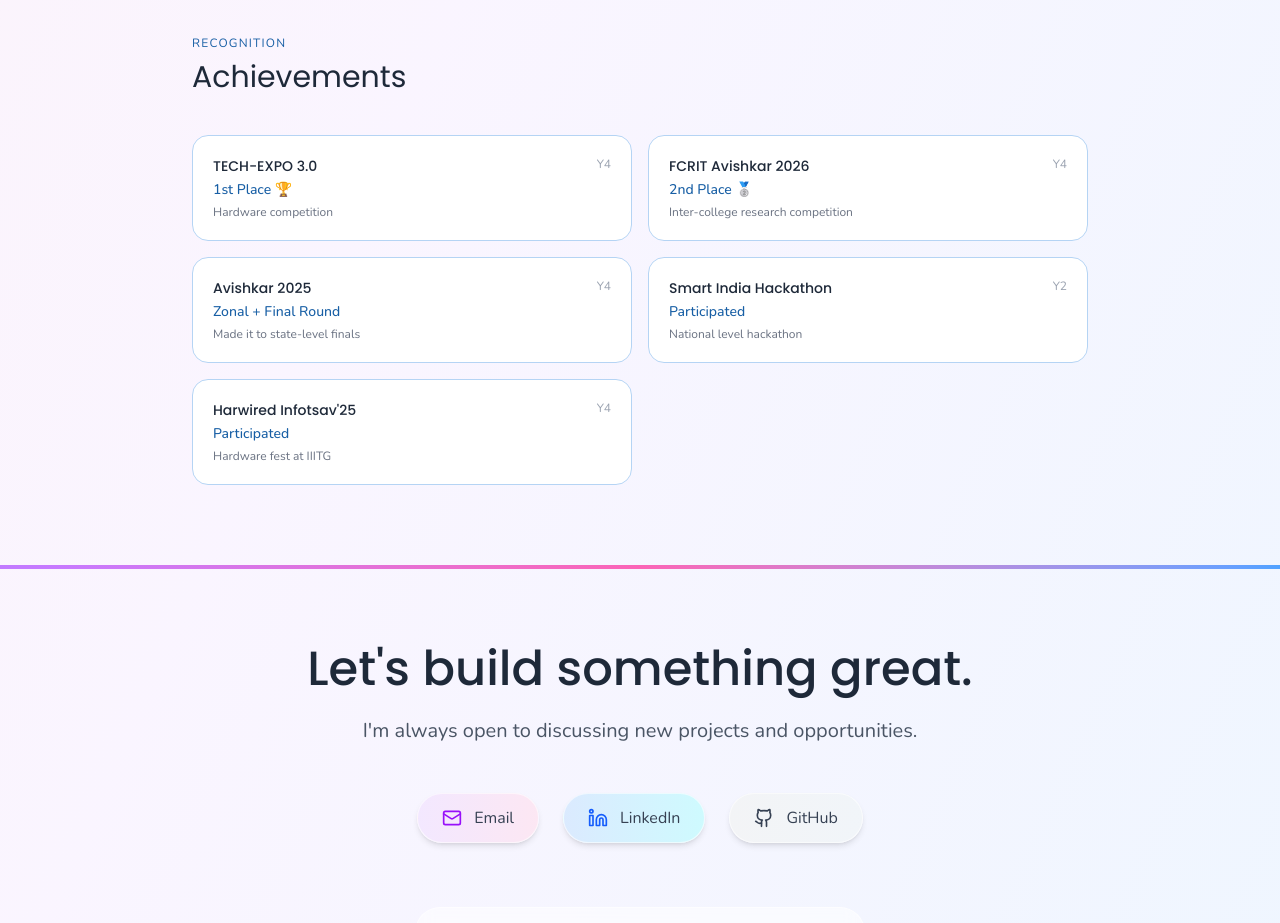
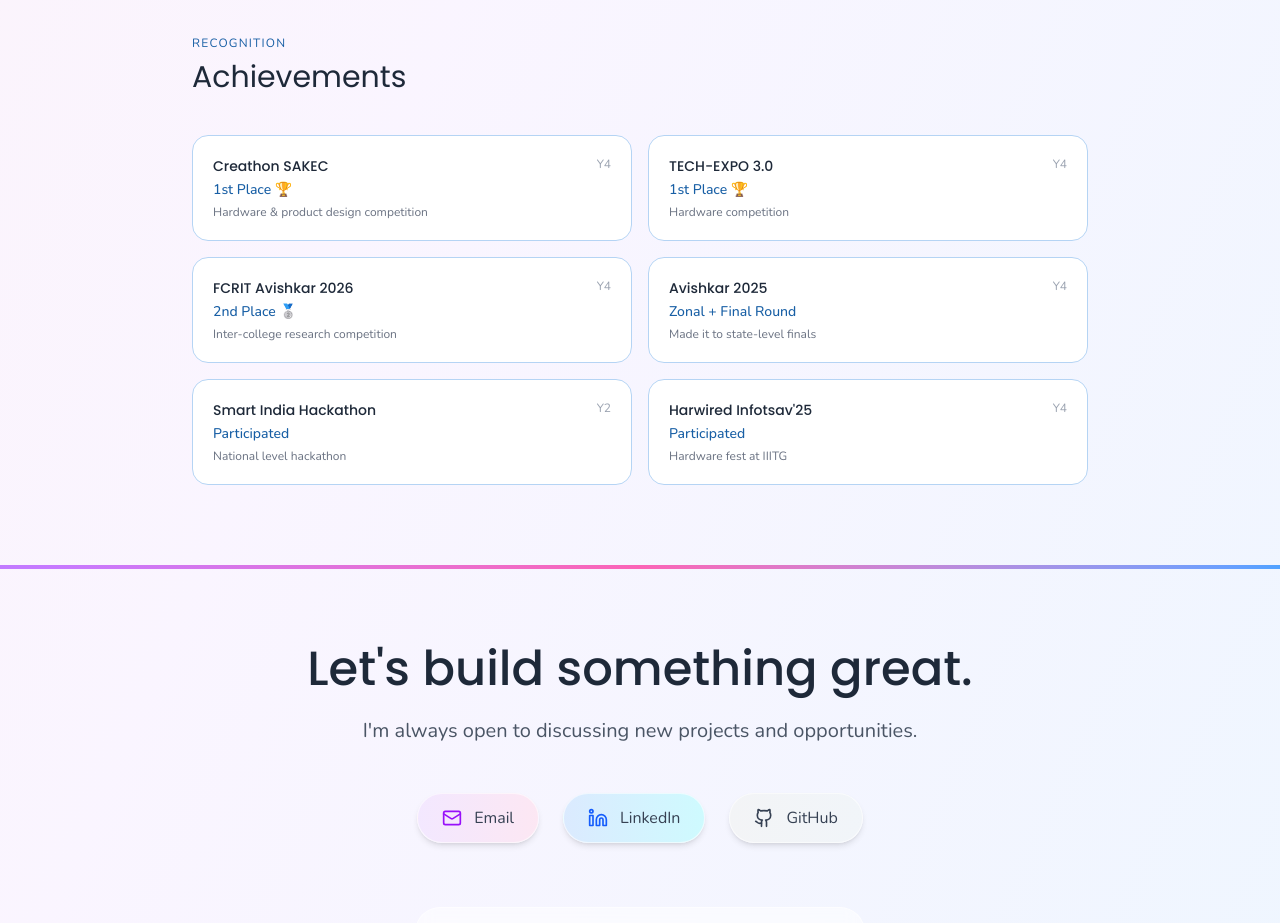
Before and after one commit to reshanaik15/My-Portfolio, a React (Vite) app: page /iot in a window 1280 px wide. Shown: the part 1840-2763 px from the top of the page. Built offline with nearby package versions, Linux system fonts and the light colour scheme.

Commit message:
Added creathon win in iot side

```diff
--- a/src/app/pages/IoTSide.tsx
+++ b/src/app/pages/IoTSide.tsx
@@ -246,6 +246,7 @@ export default function IoTSide() {
 
             <div className="grid grid-cols-1 md:grid-cols-2 gap-4">
               {[
+                { title: 'Creathon SAKEC', result: '1st Place 🏆', year: 'Y4', note: 'Hardware & product design competition' },
                 { title: 'TECH-EXPO 3.0', result: '1st Place 🏆', year: 'Y4', note: 'Hardware competition' },
                 { title: 'FCRIT Avishkar 2026', result: '2nd Place 🥈', year: 'Y4', note: 'Inter-college research competition' },
                 { title: 'Avishkar 2025', result: 'Zonal + Final Round', year: 'Y4', note: 'Made it to state-level finals' },
```
